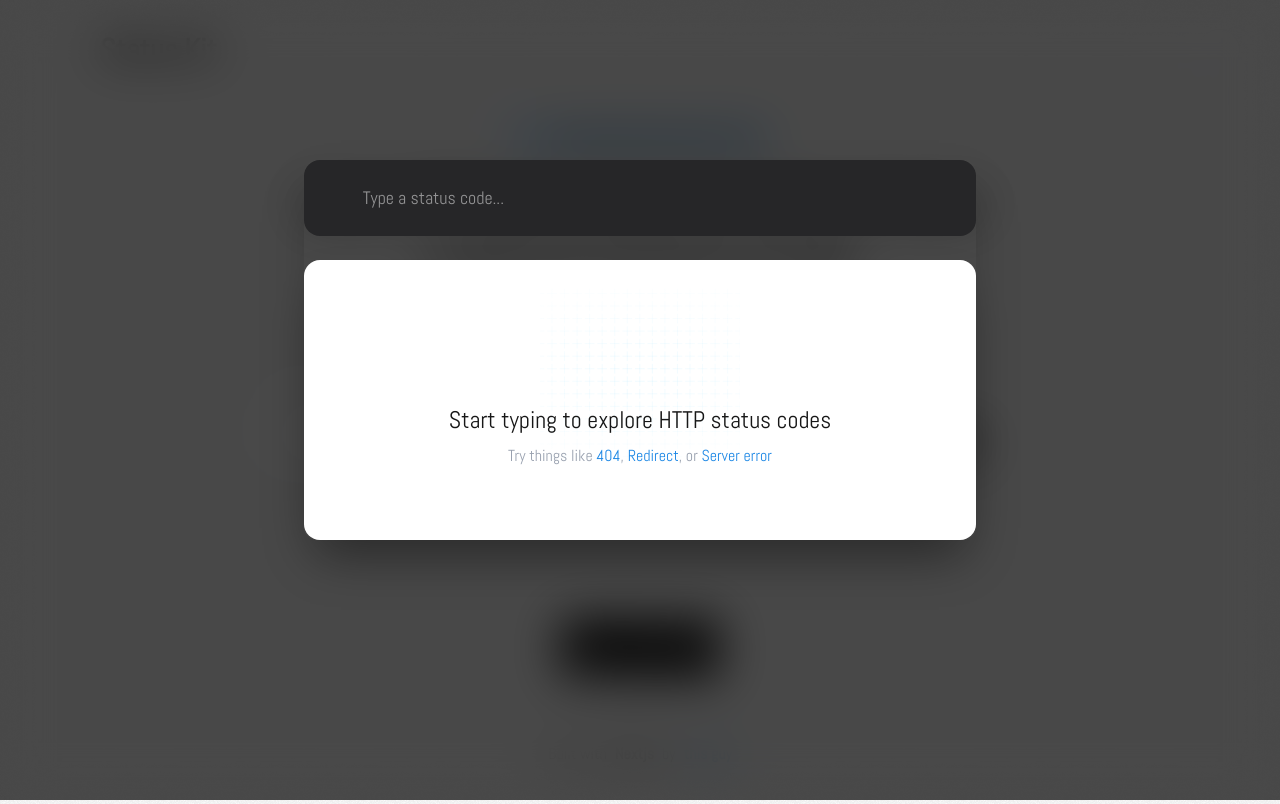
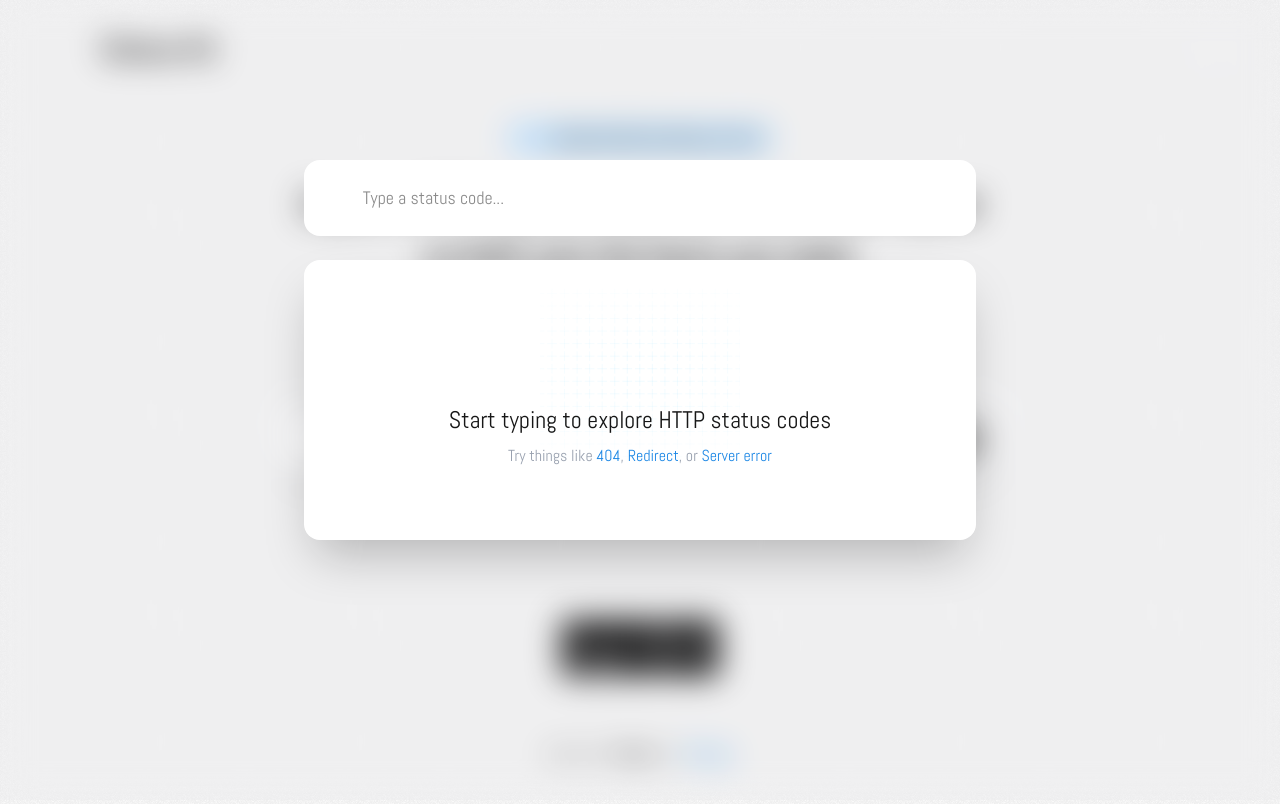
Before and after one commit to notRadioOpaque/status-kit, a Next.js app: page / in a window 1280 px wide. Both pictures are taken after a click on the button "Open search". Built offline with nearby package versions, Linux system fonts and the light colour scheme; some icons are missing.

Commit message:
Update styling in SearchBar and SearchInput components for improved visual consistency, including background color adjustments and dark mode support. Comment out FAQS import in the main page layout to streamline rendering.

```diff
--- a/src/app/page.tsx
+++ b/src/app/page.tsx
@@ -2,7 +2,7 @@ import {Icon} from "@iconify/react";
 
 import Header from "@/components/header";
 import Footer from "@/components/footer";
-import FAQS from "@/components/faqs";
+// import FAQS from "@/components/faqs";
 import {Tag} from "@/components/tag";
 import CommandGuide from "@/components/command-guide";
 import SearchBar from "@/components/search-bar";
--- a/src/components/search-bar.tsx
+++ b/src/components/search-bar.tsx
@@ -82,7 +82,7 @@ const SearchBar = () => {
             {/* Background Overlay */}
             <motion.div
               animate={{opacity: 1}}
-              className="fixed inset-0 z-40 bg-black/70 backdrop-blur-xl"
+              className="fixed inset-0 z-40 bg-gray-300/10 backdrop-blur-lg dark:bg-black/70"
               exit={{opacity: 0}}
               initial={{opacity: 0}}
               onClick={() => setActive(false)}
@@ -91,7 +91,7 @@ const SearchBar = () => {
             {/* Search Popup */}
             <motion.div
               animate={{y: 0, opacity: 1}}
-              className="fixed top-[20%] left-1/2 z-50 w-[90%] max-w-2xl -translate-x-1/2 rounded-xl shadow-2xl"
+              className="fixed top-[20%] left-1/2 z-50 w-[90%] max-w-2xl -translate-x-1/2 rounded-xl bg-transparent"
               exit={{y: 50, opacity: 0}}
               initial={{y: 50, opacity: 0}}
             >
--- a/src/components/search-input.tsx
+++ b/src/components/search-input.tsx
@@ -14,7 +14,7 @@ function SearchInput({searchInput, action}: Props) {
   }, []);
 
   return (
-    <div className="flex items-center gap-3 rounded-2xl bg-[#262628] p-6 text-2xl text-white">
+    <div className="flex items-center gap-3 rounded-2xl bg-white p-6 text-2xl dark:bg-[#262628] dark:text-white">
       <Icon height={24} icon="iconamoon:search-light" />
       <input
         ref={inputRef}
```
